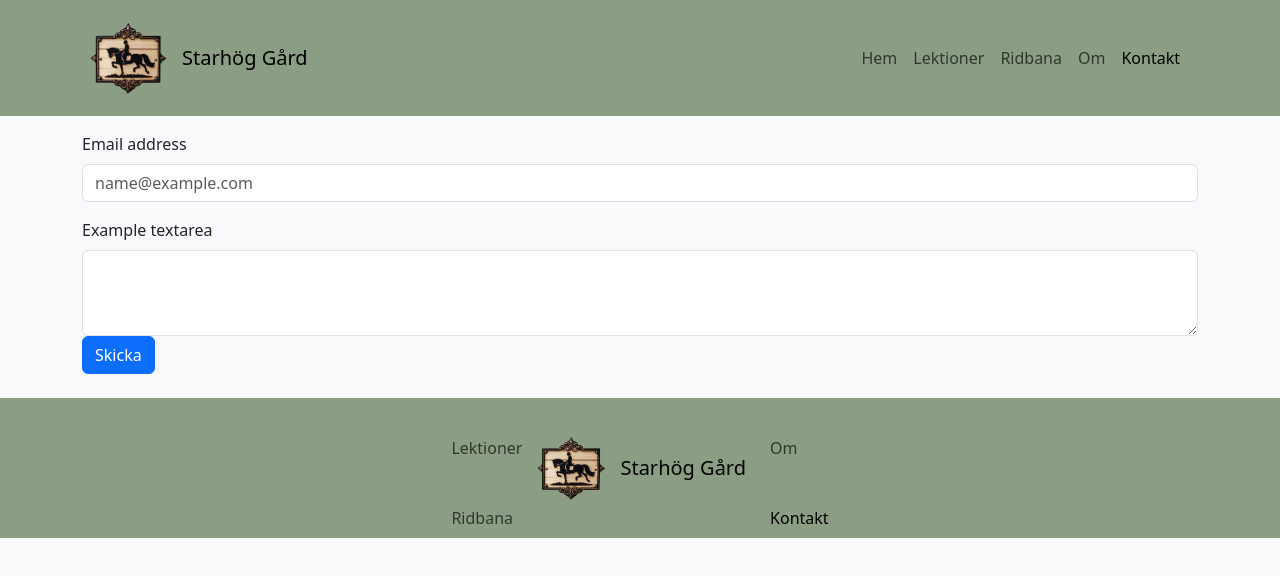
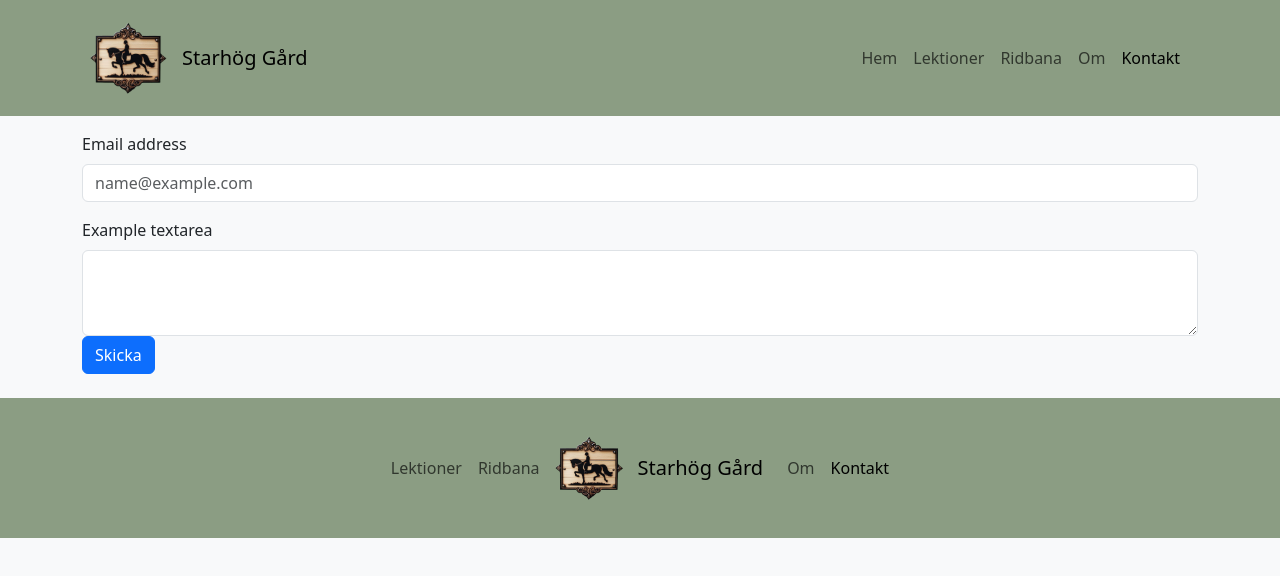
Before and after one commit to gStarhigh/dev-main2, a React (Vite) app: page /contact in a window 1280 px wide. Shown: the top 576 px of the page. Built offline with nearby package versions, Linux system fonts and the light colour scheme.

Commit message:
gjorde om footern

```diff
--- a/src/components/Footer.tsx
+++ b/src/components/Footer.tsx
@@ -9,7 +9,7 @@ export function Footer() {
     <NavbarBS className={styles.Fixed}>
       <Container className="justify-content-center">
         <Nav>
-          <div>
+          <div className={styles.Navlinks}>
             <Nav.Link to={"Lessons"} as={NavLink} className={styles.Navlinks}>
               Lektioner
             </Nav.Link>
@@ -32,7 +32,7 @@ export function Footer() {
               Starhög Gård
             </span>
           </NavbarBS.Brand>
-          <div>
+          <div className={styles.Navlinks}>
             <Nav.Link to={"About"} as={NavLink} className={styles.Navlinks}>
               Om
             </Nav.Link>
--- a/src/styles/Footer.module.css
+++ b/src/styles/Footer.module.css
@@ -6,7 +6,10 @@
 }
 
 .Navlinks {
-  margin-top: 30px;
+  display: flex;
+  flex-direction: row;
+  align-items: center;
+  justify-content: center;
 }
 
 @media only screen and (max-width: 991px) {
```
